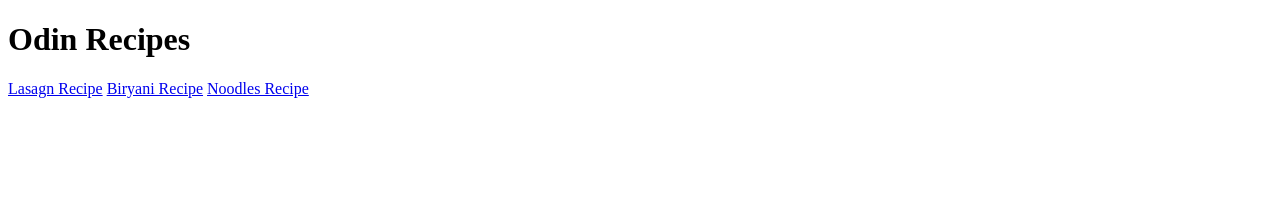
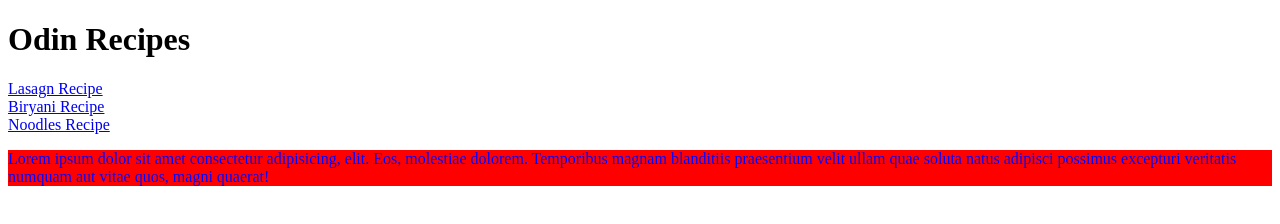
Before and after one commit to harsharajm/odin-recipies, a plain HTML site: page index.html in a window 1280 px wide. Drawn offline with Linux system fonts and the light colour scheme.

Commit message:
Added new lines,titles

```diff
--- a/index.html
+++ b/index.html
@@ -3,13 +3,21 @@
 <head>
 	<meta charset="UTF-8">
 	<meta name="viewport" content="width=device-width, initial-scale=1.0">
-	<title>Document</title>
+	<title>Odin Recipes</title>
+	<style>
+		p{
+			background-color: red;
+			color: blue;
+		}
+	</style>
 </head>
 <body>
 	<h1>Odin Recipes</h1>
 	<a href="./recipes/lasagna.html">Lasagn Recipe</a>
+	<br>
 	<a href="./recipes/biryani.html">Biryani Recipe</a>
+	<br>
 	<a href="./recipes/noodles.html">Noodles Recipe</a>
-
+	<p>Lorem ipsum dolor sit amet consectetur adipisicing, elit. Eos, molestiae dolorem. Temporibus magnam blanditiis praesentium velit ullam quae soluta natus adipisci possimus excepturi veritatis numquam aut vitae quos, magni quaerat!</p>
 </body>
 </html>
```
Also changed, not shown: recipes/biryani.html (+1 -1 lines), recipes/lasagna.html (+1 -1 lines), recipes/noodles.html (+1 -1 lines).
